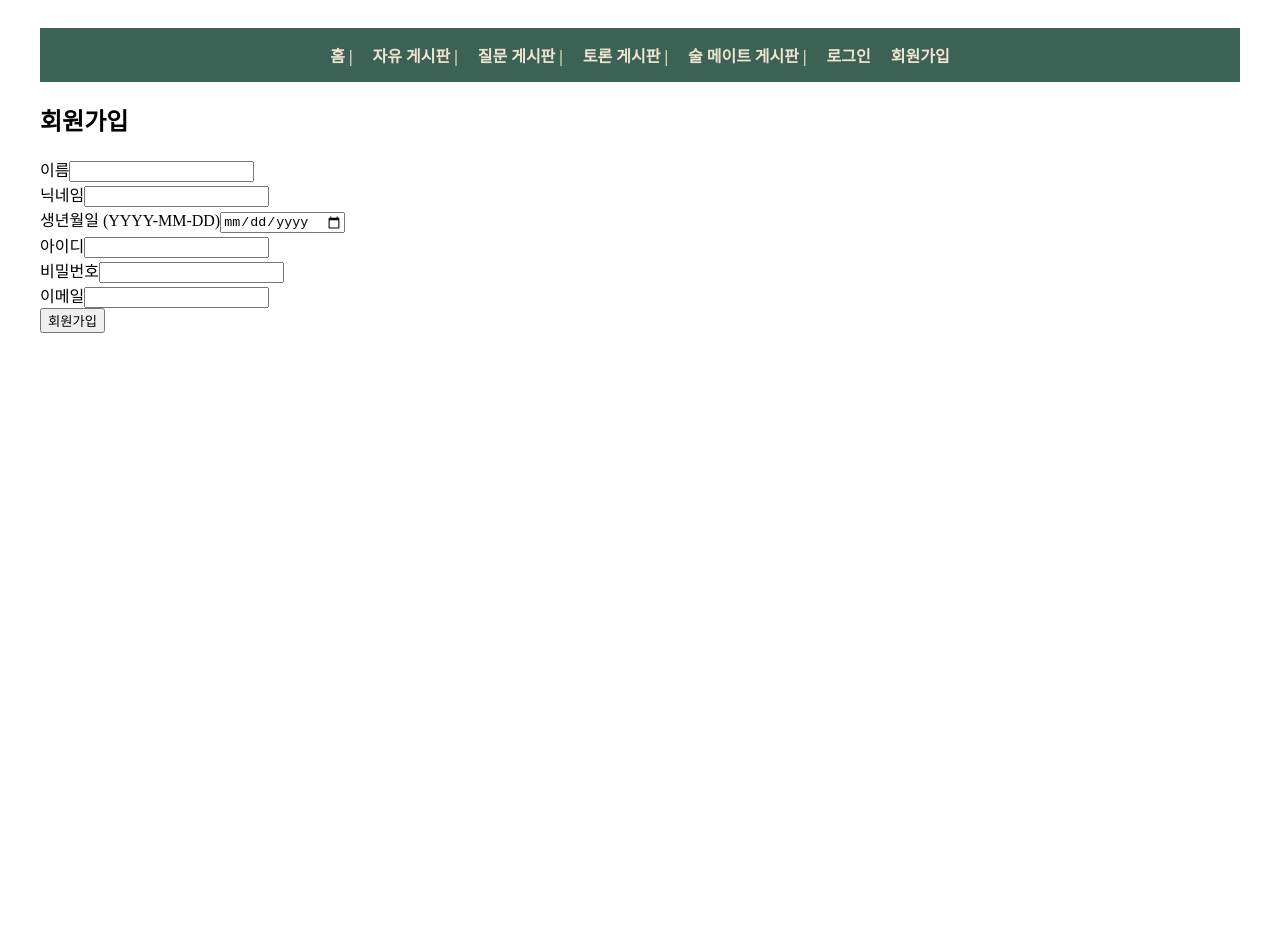
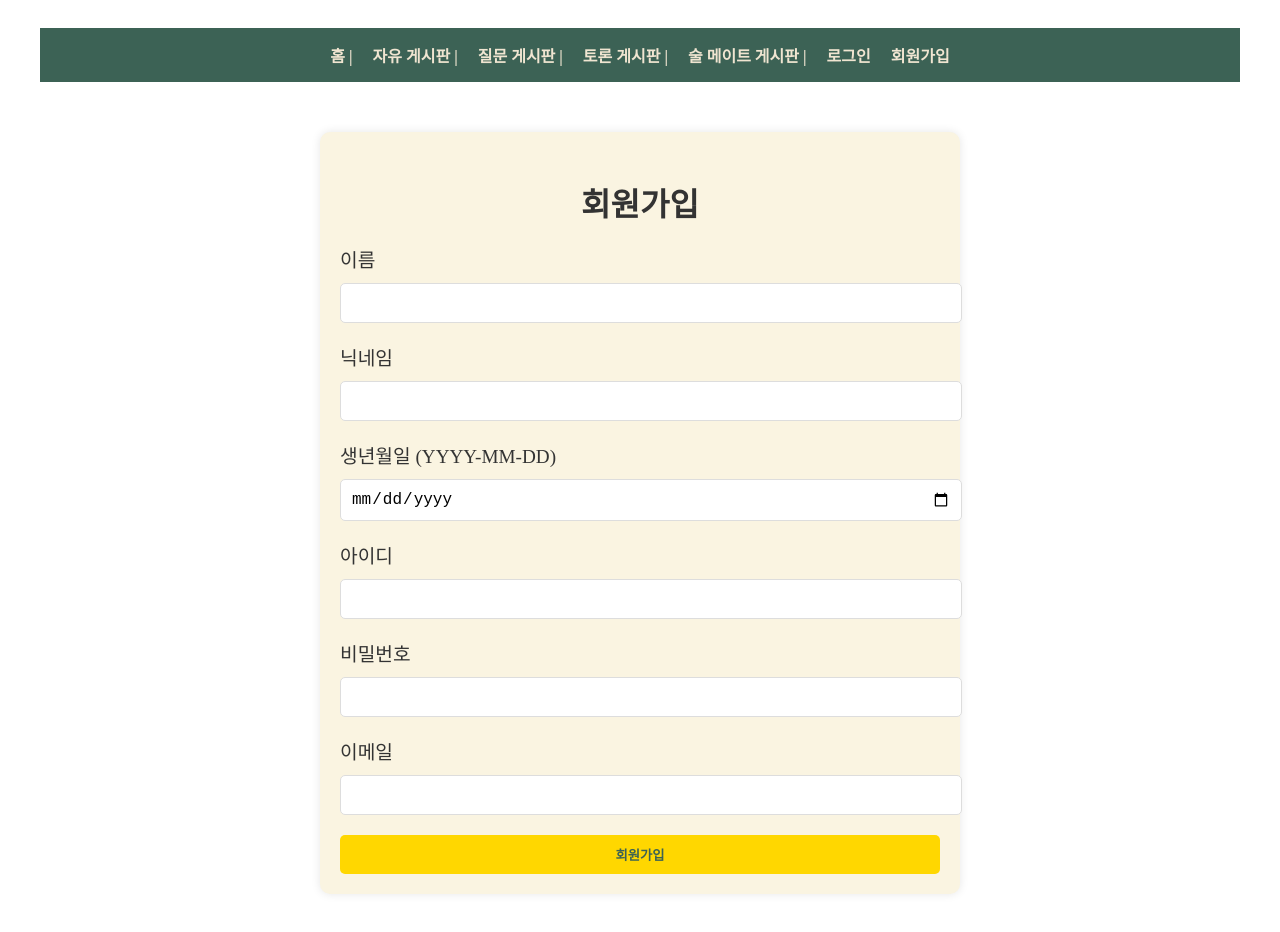
Before and after one commit to nahyunkeem/sulmeulliae_frontend, a React (Create React App) app: page /signup in a window 1280 px wide. Shown: the top 932 px of the page. Before the commit the page ends 800 px from the top, so only its background shows below. Built offline with nearby package versions, Linux system fonts and the light colour scheme.

Commit message:
CSS_Sign

```diff
--- a/src/components/Login.js
+++ b/src/components/Login.js
@@ -35,30 +35,83 @@ function Login({ setLoggedIn, setUsername }) {
             });
     };
 
+    // 스타일 정의
+    const styles = {
+        formContainer: {
+            maxWidth: '600px',
+            margin: '50px auto',
+            padding: '20px',
+            backgroundColor: '#faf4e1',
+            borderRadius: '10px',
+            boxShadow: '0 0 10px rgba(0, 0, 0, 0.1)',
+        },
+        heading: {
+            textAlign: 'center',
+            fontSize: '2rem',
+            marginBottom: '20px',
+            color: '#333',
+        },
+        formGroup: {
+            marginBottom: '20px',
+        },
+        label: {
+            display: 'block',
+            fontSize: '1.2rem',
+            marginBottom: '10px',
+            color: '#333',
+        },
+        input: {
+            width: '100%',
+            padding: '10px',
+            borderRadius: '5px',
+            border: '1px solid #ddd',
+            fontSize: '1rem',
+        },
+        button: {
+            width: '100%',
+            padding: '10px',
+            backgroundColor: '#ffd700',
+            border: 'none',
+            borderRadius: '5px',
+            cursor: 'pointer',
+            fontWeight: 'bold',
+            color: '#3c6255',
+        },
+        buttonHover: {
+            backgroundColor: '#e6c200',
+        },
+        errorMessage: {
+            color: 'red',
+            marginTop: '10px',
+        },
+    };
+
     return (
-        <div>
-            <h2>로그인</h2>
+        <div style={styles.formContainer}>
+            <h2 style={styles.heading}>로그인</h2>
             <form onSubmit={handleSubmit}>
-                <div>
-                    <label>아이디</label>
+                <div style={styles.formGroup}>
+                    <label style={styles.label}>아이디</label>
                     <input
                         type="text"
                         value={usernameInput}
                         onChange={(e) => setUsernameInput(e.target.value)}
                         required
+                        style={styles.input}
                     />
                 </div>
-                <div>
-                    <label>비밀번호</label>
+                <div style={styles.formGroup}>
+                    <label style={styles.label}>비밀번호</label>
                     <input
                         type="password"
                         value={password}
                         onChange={(e) => setPassword(e.target.value)}
                         required
+                        style={styles.input}
                     />
                 </div>
-                {error && <p style={{ color: 'red' }}>{error}</p>}
-                <button type="submit">로그인</button>
+                {error && <p style={styles.errorMessage}>{error}</p>}
+                <button type="submit" style={styles.button}>로그인</button>
             </form>
         </div>
     );
--- a/src/components/Signup.js
+++ b/src/components/Signup.js
@@ -36,72 +36,129 @@ function Signup() {
             });
     };
 
+    // 스타일 정의
+    const styles = {
+        formContainer: {
+            maxWidth: '600px',
+            margin: '50px auto',
+            padding: '20px',
+            backgroundColor: '#faf4e1',
+            borderRadius: '10px',
+            boxShadow: '0 0 10px rgba(0, 0, 0, 0.1)',
+        },
+        heading: {
+            textAlign: 'center',
+            fontSize: '2rem',
+            marginBottom: '20px',
+            color: '#333',
+        },
+        formGroup: {
+            marginBottom: '20px',
+        },
+        label: {
+            display: 'block',
+            fontSize: '1.2rem',
+            marginBottom: '10px',
+            color: '#333',
+        },
+        input: {
+            width: '100%',
+            padding: '10px',
+            borderRadius: '5px',
+            border: '1px solid #ddd',
+            fontSize: '1rem',
+        },
+        button: {
+            width: '100%',
+            padding: '10px',
+            backgroundColor: '#ffd700',
+            border: 'none',
+            borderRadius: '5px',
+            cursor: 'pointer',
+            fontWeight: 'bold',
+            color: '#3c6255',
+        },
+        buttonHover: {
+            backgroundColor: '#e6c200',
+        },
+        errorMessage: {
+            color: 'red',
+            marginTop: '10px',
+        },
+    };
+
     return (
-        <div>
-            <h2>회원가입</h2>
+        <div style={styles.formContainer}>
+            <h2 style={styles.heading}>회원가입</h2>
             <form onSubmit={handleSubmit}>
-                <div>
-                    <label>이름</label>
+                <div style={styles.formGroup}>
+                    <label style={styles.label}>이름</label>
                     <input
                         type="text"
                         name="fullname"
                         value={formData.fullname}
                         onChange={handleChange}
                         required
+                        style={styles.input}
                     />
                 </div>
-                <div>
-                    <label>닉네임</label>
+                <div style={styles.formGroup}>
+                    <label style={styles.label}>닉네임</label>
                     <input
                         type="text"
                         name="nickname"
                         value={formData.nickname}
                         onChange={handleChange}
                         required
+                        style={styles.input}
                     />
                 </div>
-                <div>
-                    <label>생년월일 (YYYY-MM-DD)</label>
+                <div style={styles.formGroup}>
+                    <label style={styles.label}>생년월일 (YYYY-MM-DD)</label>
                     <input
                         type="date"
                         name="birth"
                         value={formData.birth}
                         onChange={handleChange}
                         required
+                        style={styles.input}
                     />
                 </div>
-                <div>
-                    <label>아이디</label>
+                <div style={styles.formGroup}>
+                    <label style={styles.label}>아이디</label>
                     <input
                         type="text"
                         name="username"
                         value={formData.username}
                         onChange={handleChange}
                         required
+                        style={styles.input}
                     />
                 </div>
-                <div>
-                    <label>비밀번호</label>
+                <div style={styles.formGroup}>
+                    <label style={styles.label}>비밀번호</label>
                     <input
                         type="password"
                         name="password"
                         value={formData.password}
                         onChange={handleChange}
                         required
+                        style={styles.input}
                     />
                 </div>
-                <div>
-                    <label>이메일</label>
+                <div style={styles.formGroup}>
+                    <label style={styles.label}>이메일</label>
                     <input
                         type="email"
                         name="email"
                         value={formData.email}
                         onChange={handleChange}
                         required
+                        style={styles.input}
                     />
                 </div>
-                {error && <p style={{ color: 'red' }}>{error}</p>}
-                <button type="submit">회원가입</button>
+                {error && <p style={styles.errorMessage}>{error}</p>}
+                <button type="submit" style={styles.button}>회원가입</button>
             </form>
         </div>
     );
```
